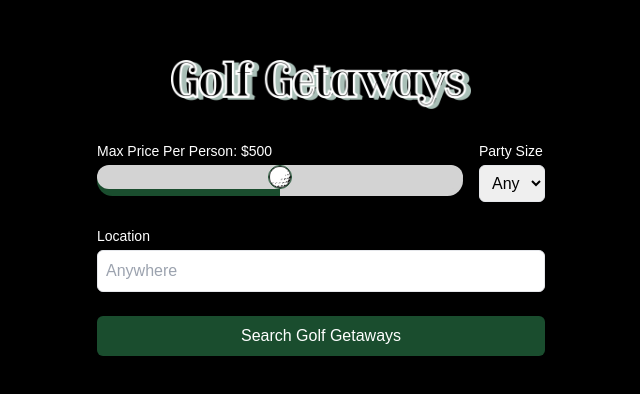
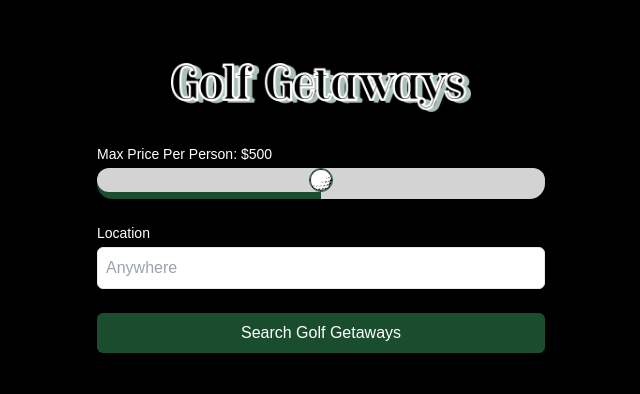
Before and after one commit to trillbill/golf_getaways, a Next.js app: page / in a window 1280 px wide. Shown: the part 192-586 px from the top of the page, without its empty margins (319-959 px from the left). Built offline with nearby package versions, Linux system fonts and the light colour scheme.

Commit message:
remove party size selector

```diff
--- a/app/page.tsx
+++ b/app/page.tsx
@@ -2,6 +2,7 @@
 
 import { useState } from 'react'
 import Image from 'next/image'
+import { preloadStyle } from 'next/dist/server/app-render/entry-base';
 
 interface GolfCourse {
   id: number;
@@ -16,7 +17,6 @@ interface GolfCourse {
 
 export default function Home() {
   const [maxPrice, setMaxPrice] = useState(500) // Default value set to 500
-  const [partySize, setPartySize] = useState<number | 'any'>('any')
   const [location, setLocation] = useState('')
   const [searchResults, setSearchResults] = useState<GolfCourse[]>([])
   const [isLoading, setIsLoading] = useState(false)
@@ -27,11 +27,7 @@ export default function Home() {
     setIsLoading(true)
     setError('')
 
-    const searchParams = {
-      maxPrice,
-      partySize,
-      location
-    }
+    const searchParams = { maxPrice, location, partySize: "any" }
 
     const apiUrl = process.env.NEXT_PUBLIC_API_URL || 'http://localhost:3000';
 
@@ -58,11 +54,6 @@ export default function Home() {
     }
   }
 
-  const handlePartySizeChange = (e: React.ChangeEvent<HTMLSelectElement>) => {
-    const value = e.target.value
-    setPartySize(value === 'any' ? 'any' : parseInt(value, 10))
-  }
-
   return (
     <main className="flex min-h-screen flex-col items-center justify-center p-8 bg-black text-white">
       <div className="mb-8">
@@ -75,8 +66,7 @@ export default function Home() {
         />
       </div>
       <form onSubmit={handleSearch} className="w-full max-w-md space-y-6">
-        <div className="flex space-x-4">
-          <div className="flex-1">
+        <div>
           <div className="h-6">
             <label htmlFor="price-range" className="block text-sm font-medium">
               Max Price Per Person: ${maxPrice}
@@ -100,26 +90,6 @@ export default function Home() {
               onChange={(e) => setMaxPrice(Number(e.target.value))}
               className="w-full appearance-none bg-transparent cursor-pointer relative z-10"
             />
-            </div>
-          </div>
-
-          <div>
-            <div className="h-6">
-              <label htmlFor="party-size" className="block text-sm font-medium mb-1">
-                Party Size
-              </label>
-            </div>
-            <select
-              id="party-size"
-              value={partySize === 'any' ? 'any' : partySize.toString()}
-              onChange={handlePartySizeChange}
-              className="w-full p-2 border rounded-md text-black"
-            >
-              <option value="any">Any</option>
-              {[1, 2, 3, 4, 5, 6, 7, 8, 9, 10, 11, 12].map(size => (
-                <option key={size} value={size.toString()}>{size}</option>
-              ))}
-            </select>
           </div>
         </div>
 
```
Lines whose indentation alone changed are shown as unchanged.
